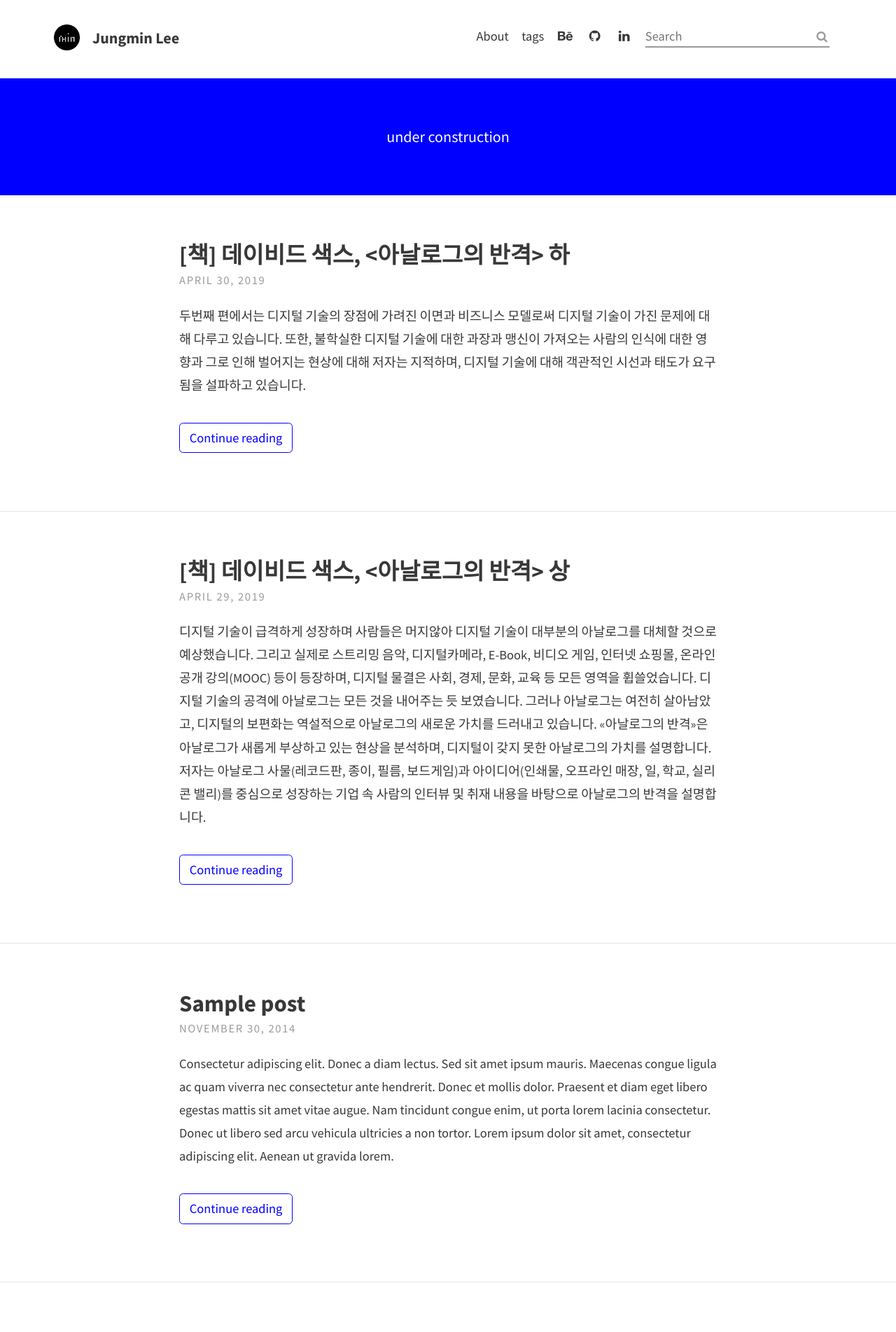
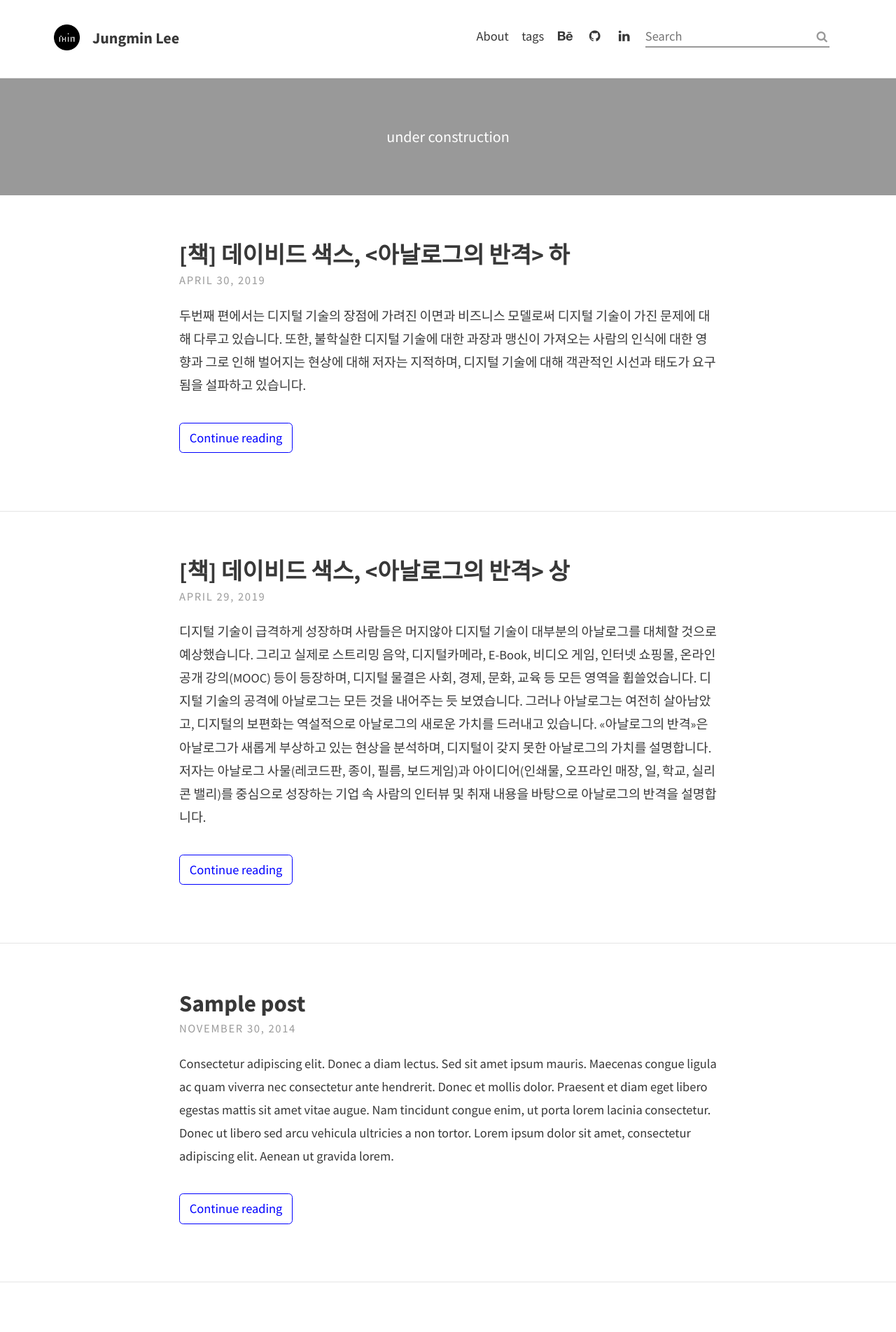
Before and after one commit to jungminL/jungminl.github.io, a Jekyll site: the page built from index.html, in a window 1280 px wide. Shown: the top 1903 px of the page at 70% size. Built offline with Jekyll 4.4.1, drawn with Linux system fonts in a browser that asks for light colours; the list of posts is cut into pages by our own code.

Commit message:
header-desk

```diff
--- a/_sass/base/_variables.scss
+++ b/_sass/base/_variables.scss
@@ -34,6 +34,6 @@ $feature-image-text-color: #fff;
 $feature-image-size: cover; // options include "cover", "contain", "auto"
 
 // Header description box
-$header-desc-background-color: #0000ff;
+$header-desc-background-color: #999;
 $header-desc-text-color: #FFF;
 $header-desc-link-color: #02453D;
```
